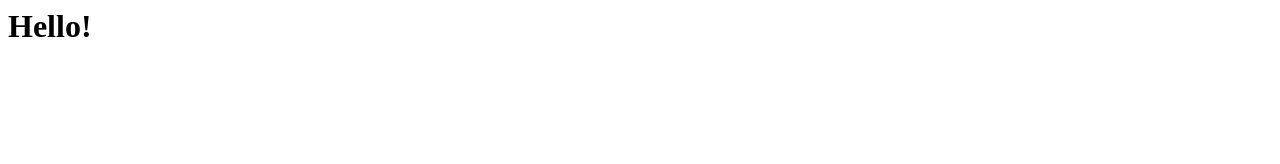
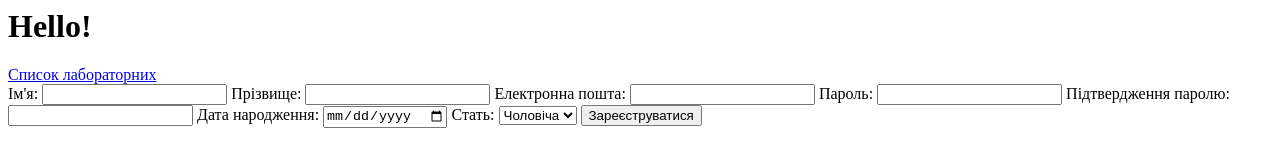
Before and after one commit to kkdariaaaa/study-hub, a plain HTML site: page index.html in a window 1280 px wide. Drawn offline with Linux system fonts and the light colour scheme.

Commit message:
Update index.html

```diff
--- a/index.html
+++ b/index.html
@@ -1 +1,55 @@
 <h1>Hello!</h1>
+<!DOCTYPE html>
+<html lang="en">
+<head>
+    <meta charset="UTF-8">
+    <meta name="viewport" content="width=device-width, initial-scale=1.0">
+    <title>Реєстрація</title>
+</head>
+<body>
+
+    <!-- Посилання на сторінку зі списком лабораторних -->
+    <a href="список_лабораторних.html">Список лабораторних</a>
+
+    <!-- Форма для реєстрації -->
+    <form action="process_registration.php" method="post">
+
+        <!-- Ім'я користувача -->
+        <label for="username">Ім'я:</label>
+        <input type="text" id="username" name="username" required>
+
+        <!-- Прізвище користувача -->
+        <label for="surname">Прізвище:</label>
+        <input type="text" id="surname" name="surname" required>
+
+        <!-- Адреса електронної пошти -->
+        <label for="email">Електронна пошта:</label>
+        <input type="email" id="email" name="email" required>
+
+        <!-- Пароль -->
+        <label for="password">Пароль:</label>
+        <input type="password" id="password" name="password" required>
+
+        <!-- Підтвердження паролю -->
+        <label for="confirmPassword">Підтвердження паролю:</label>
+        <input type="password" id="confirmPassword" name="confirmPassword" required>
+
+        <!-- Дата народження (приклад) -->
+        <label for="dob">Дата народження:</label>
+        <input type="date" id="dob" name="dob">
+
+        <!-- Стать (приклад) -->
+        <label for="gender">Стать:</label>
+        <select id="gender" name="gender">
+            <option value="male">Чоловіча</option>
+            <option value="female">Жіноча</option>
+            <option value="other">Інша</option>
+        </select>
+
+        <!-- Кнопка відправки даних на сервер -->
+        <input type="submit" value="Зареєструватися">
+
+    </form>
+
+</body>
+</html>
```
